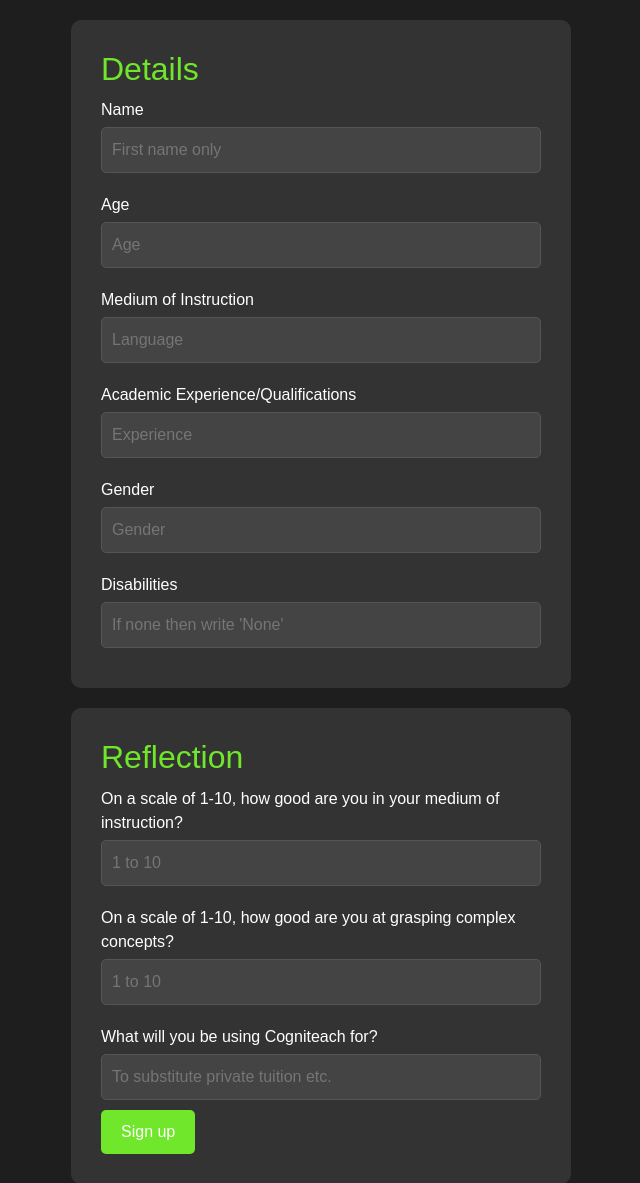
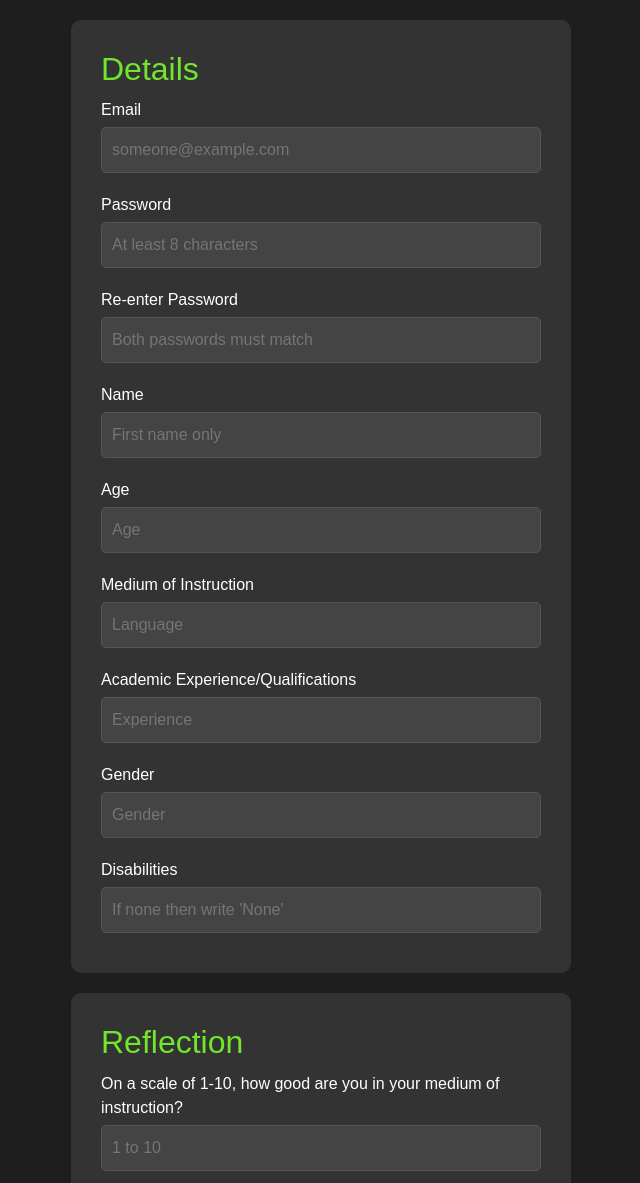
Before and after one commit to IDIDITLOL/CogniTeach, a Flask app: page /signup in a window 1280 px wide. Shown: the part 64-1247 px from the top of the page, without its empty margins (319-959 px from the left). Run offline with Flask 3, Linux system fonts and the light colour scheme.

Commit message:
Update signup.html

```diff
--- a/templates/signup.html
+++ b/templates/signup.html
@@ -76,7 +76,6 @@
       var gender= document.getElementById('gender').value;
       var disability = document.getElementById('disability').value;
       var randomNumber = parseInt(lang_rating)+parseInt(concept_rating);
-      var understanding=randomNumber/2
 
       // Set a cookie with the input data
       document.cookie = "name=" + Name + "; expires=Fri, 31 Dec 9999 23:59:59 GMT; path=/";
@@ -87,7 +86,7 @@
       document.cookie = "concept_rating=" + concept_rating + "; expires=Fri, 31 Dec 9999 23:59:59 GMT; path=/";
       document.cookie = "mood=" + "neutral" + "; expires=Fri, 31 Dec 9999 23:59:59 GMT; path=/";
       document.cookie = "mentalstate=" + "Normal" + "; expires=Fri, 31 Dec 9999 23:59:59 GMT; path=/";
-      document.cookie = "understand=" + understanding.toString() + "; expires=Fri, 31 Dec 9999 23:59:59 GMT; path=/";
+      document.cookie = "understand=" + "0" + "; expires=Fri, 31 Dec 9999 23:59:59 GMT; path=/";
       document.cookie = "lessons=0;expires=Fri, 31 Dec 9999 23:59:59 GMT; path=/";
       document.cookie = "gender="+gender+";expires=Fri, 31 Dec 9999 23:59:59 GMT; path=/";
       document.cookie = "disability="+disability+";expires=Fri, 31 Dec 9999 23:59:59 GMT; path=/";
@@ -104,6 +103,12 @@
     </nav>
     <div class="container">
         <h2>Details</h2>
+        <p>Email</p>
+        <input type="text" placeholder="someone@example.com">
+        <p>Password</p>
+        <input type="text" placeholder="At least 8 characters">
+        <p>Re-enter Password</p>
+        <input type="text" placeholder="Both passwords must match">
         <p>Name</p>
         <input type="text" id="Name" placeholder="First name only">
         <p>Age</p>
```
